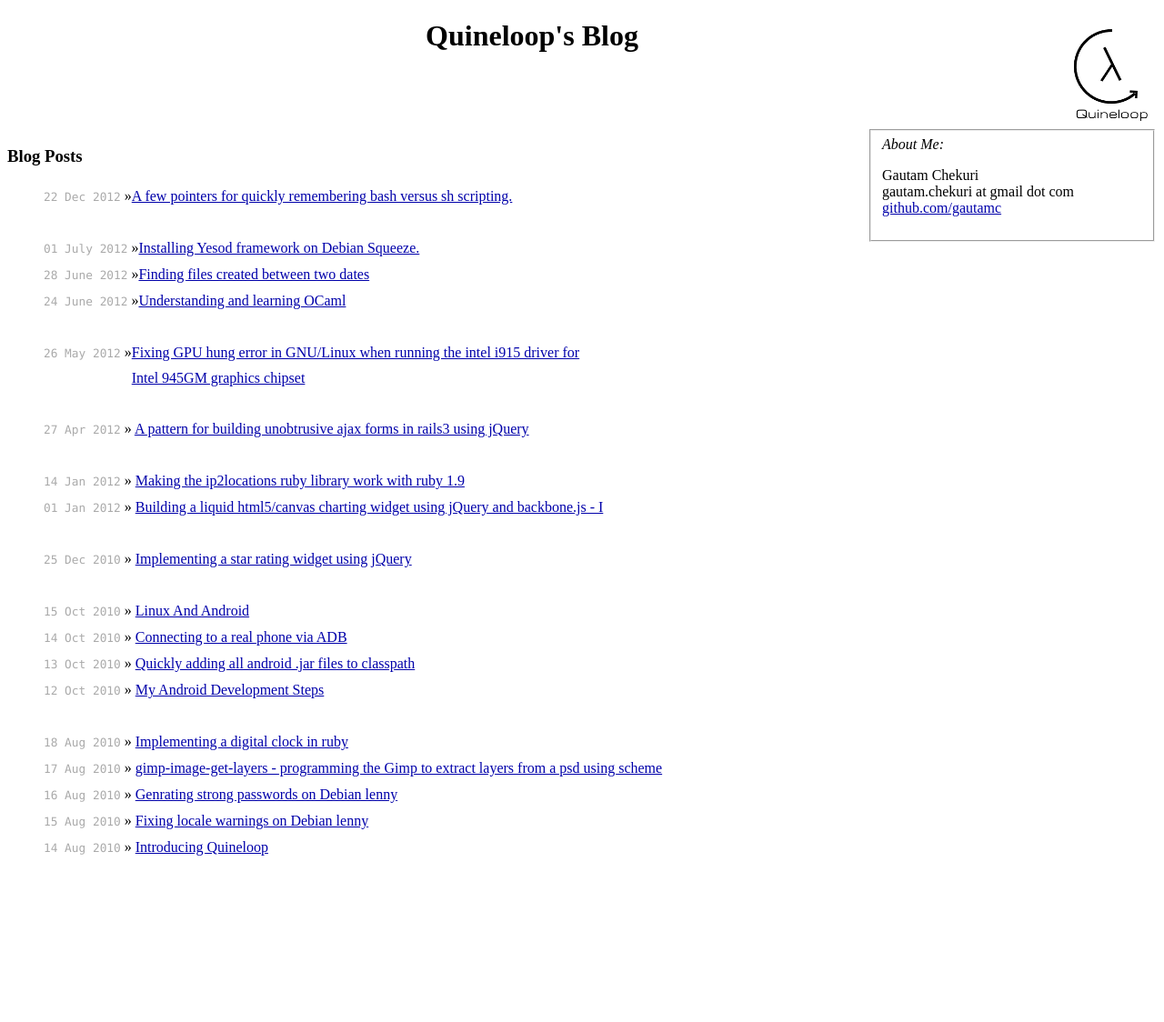
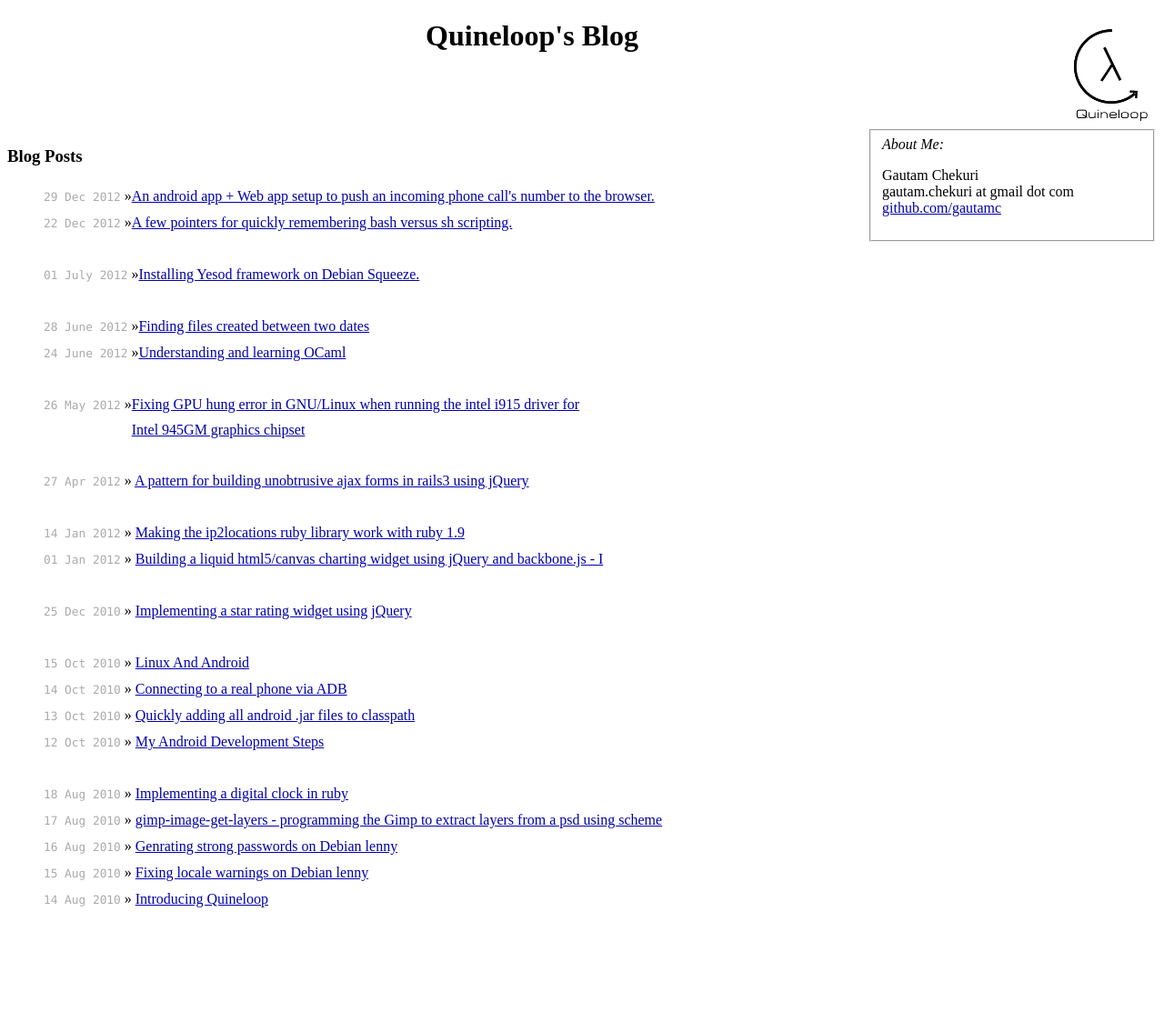
Before and after one commit to gautamc/quineloop_blog, a Jekyll site: the page index.html, which Jekyll copies as it is, in a window 1280 px wide. Shown: the whole page at 91% size. Built offline with Jekyll 4.4.1, drawn with Linux system fonts in a browser that asks for light colours; Markdown is read by kramdown in place of the engine named in the settings; before the commit the page ends 1067 px from its top, so only the background shows below that.

Commit message:
updating index

```diff
--- a/index.html
+++ b/index.html
@@ -42,6 +42,16 @@
 	    <ul class="posts">
 	      <li>
 		<div style="float: left;">
+		  <span>29 Dec 2012</span> &raquo;
+		</div>
+		<div style="float: left;">
+		  <a href="/2012/12/29/android-to-webapp-phone-push-notification.html">
+		    An android app + Web app setup to push an incoming phone call's number to the browser.
+		  </a>
+		</div>
+		<div style="clear: both;"></div>
+
+		<div style="float: left;">
 		  <span>22 Dec 2012</span> &raquo;
 		</div>
 		<div style="float: left;">
@@ -61,6 +71,7 @@
 		  </a>
 		</div>
 		<div style="clear: both;"></div>
+		<br />
 
 		<div style="float: left;">
 		  <span>28 June 2012</span> &raquo;
```
